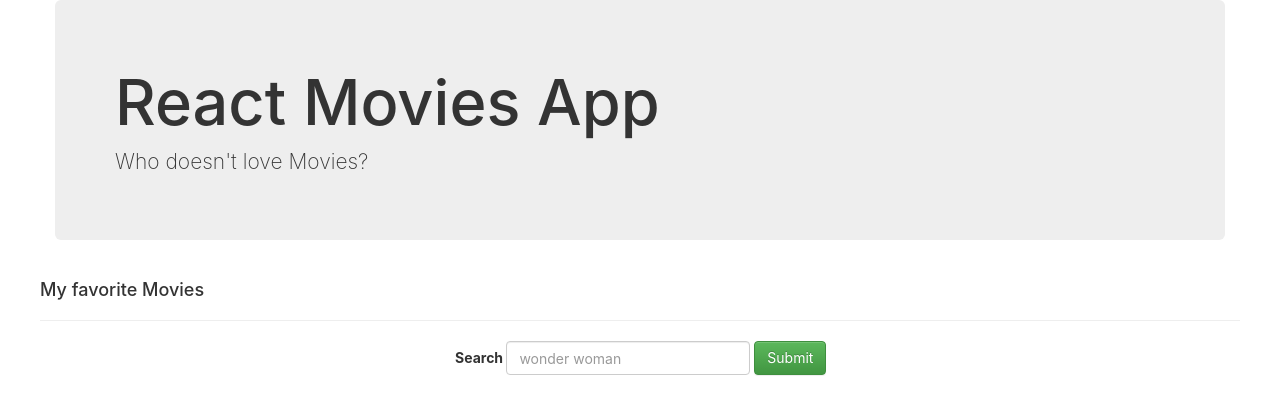
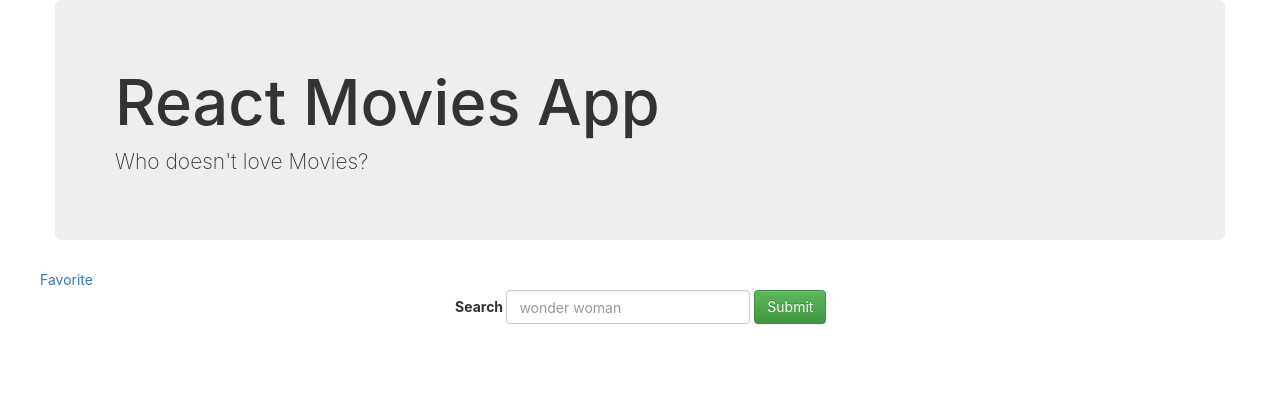
Before and after one commit to aindriu80/reactmoviesapp, a React (Create React App) app: page / in a window 1280 px wide. Shown: the top 414 px of the page. Built offline with nearby package versions, Linux system fonts and the light colour scheme.

Commit message:
Adding routing to the react app

```diff
--- a/src/components/App.js
+++ b/src/components/App.js
@@ -1,11 +1,13 @@
 import React, { Component } from "react";
 import MovieResults from "./movieResults";
-import Search from "./Search";
+// import Search from "./Search";
 
 import { library } from "@fortawesome/fontawesome-svg-core";
-import { FontAwesomeIcon } from "@fortawesome/react-fontawesome";
+// import { FontAwesomeIcon } from "@fortawesome/react-fontawesome";
 import { faIgloo } from "@fortawesome/free-solid-svg-icons";
 
+import { BrowserRouter as Router, Switch, Route } from "react-router-dom";
+import FavoriteMovieList from "./FavoriteMovieList";
 library.add(faIgloo);
 
 class App extends Component {
@@ -17,8 +19,13 @@
             <h1 className="display-4">React Movies App</h1>
             <p>Who doesn't love Movies?</p>
           </div>
-          <div className="row text-left">
-            <MovieResults />
+          <div className="row">
+            <Router>
+              <Switch>
+                <Route exact path="/" component={MovieResults} />
+                <Route path="/fav" component={FavoriteMovieList} />
+              </Switch>
+            </Router>
           </div>
         </div>
       </div>
--- a/src/components/FavoriteMovieList.js
+++ b/src/components/FavoriteMovieList.js
@@ -1,6 +1,7 @@
 import React, { Component } from "react";
 import { connect } from "react-redux";
 import MovieItem from "./MovieItem";
+import { Link } from "react-router-dom";
 
 class FavoriteMovieList extends Component {
   render() {
@@ -8,6 +9,7 @@
 
     return (
       <div>
+        <Link to="/">Home</Link>
         <h4>My favorite Movies</h4>
         {this.props.favorites.map(movie => {
           return <MovieItem movie={movie} key={movie.id} showButton={false} />;
--- a/src/components/MovieItem.js
+++ b/src/components/MovieItem.js
@@ -1,6 +1,6 @@
 import React, { Component } from "react";
 
-import { library } from "@fortawesome/fontawesome-svg-core";
+// import { library } from "@fortawesome/fontawesome-svg-core";
 
 import { FontAwesomeIcon } from "@fortawesome/react-fontawesome";
 import { faHeart as fasHeart } from "@fortawesome/free-solid-svg-icons";
--- a/src/components/movieResults.js
+++ b/src/components/movieResults.js
@@ -3,13 +3,13 @@
 import { connect } from "react-redux";
 import MovieItem from "./MovieItem";
 import FavoriteMovieList from "./FavoriteMovieList";
+import { Link } from "react-router-dom";
 
 class MovieResults extends Component {
   render() {
     return (
       <div>
-        <FavoriteMovieList />
-        <hr />
+        <Link to="/fav">Favorite</Link>
         <Search />
         {this.props.movies.map(item => {
           return <MovieItem movie={item} key={item.id} showButton={true} />;
@@ -20,7 +20,7 @@
 }
 
 function mapStateToProps(state) {
-  console.log(state);
+  // console.log(state);
   return {
     movies: state.movies
   };
```
